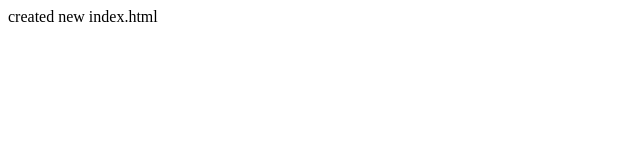
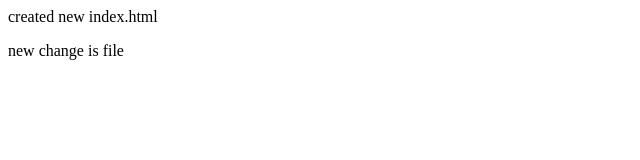
Before and after one commit to pragdeshmukh/MyFirstRepo, a plain HTML site: page index.html in a window 1280 px wide. Shown: the whole page, without its empty margins (0-640 px from the left). Drawn offline with Linux system fonts and the light colour scheme.

Commit message:
Update index.html

```diff
--- a/index.html
+++ b/index.html
@@ -1 +1,2 @@
 <p>created new index.html</p>
+<p>new change is file</p>
```
